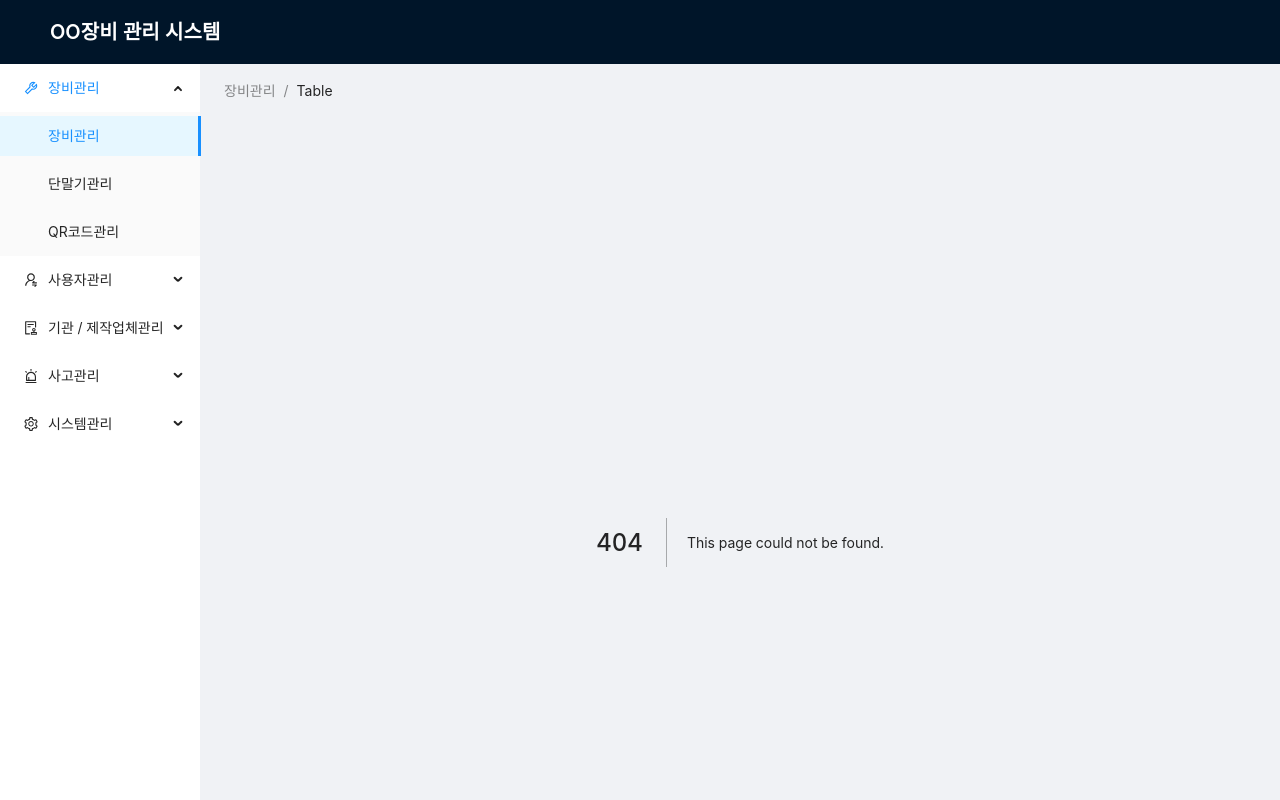
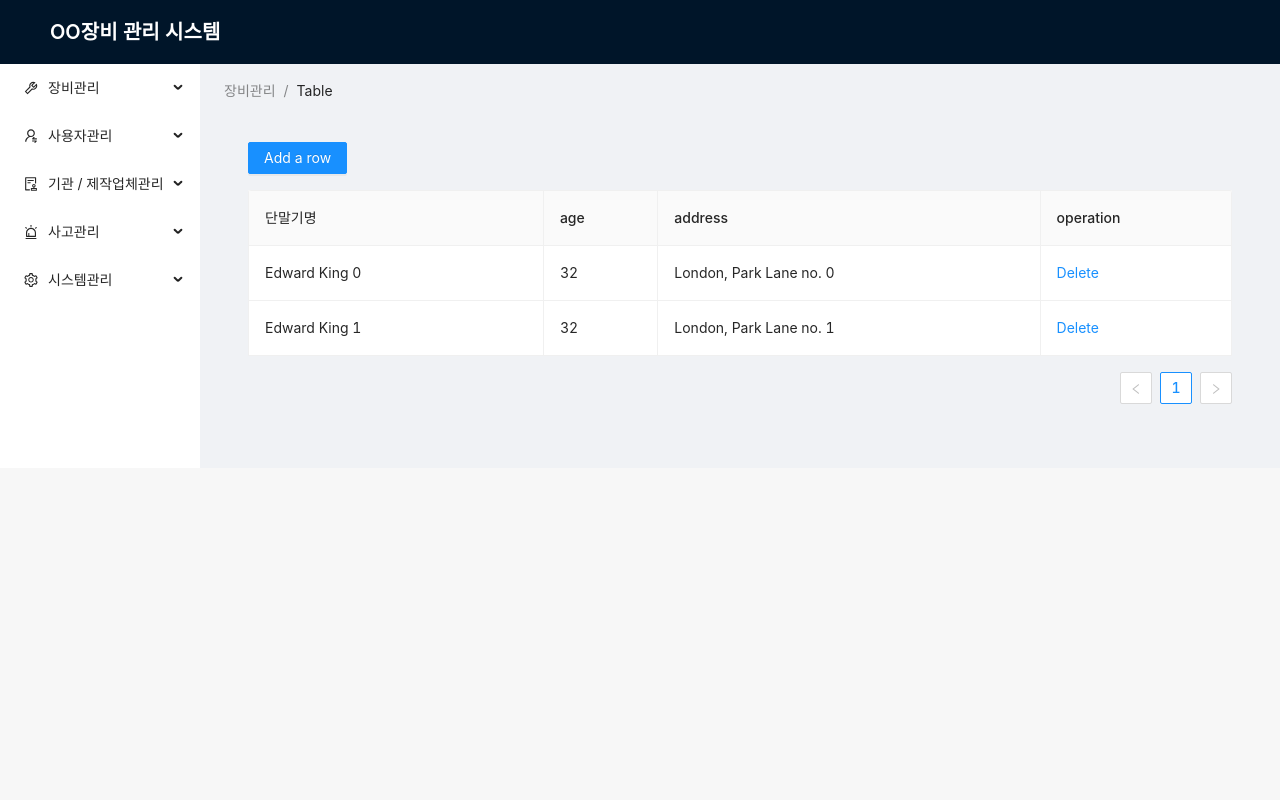
Before and after one commit to darkbright/personDB, a Next.js app in the folder em/: page /equipment/terminal in a window 1280 px wide. Before the commit this address had no page. Shown: the top 800 px of the page. Built offline with nearby package versions, Linux system fonts and the light colour scheme.

Commit message:
메뉴 클릭시 이동 구현

```diff
--- a/em/components/layout.tsx
+++ b/em/components/layout.tsx
@@ -1,6 +1,7 @@
  import { ToolOutlined, UserSwitchOutlined, AuditOutlined, AlertOutlined, SettingOutlined } from '@ant-design/icons';
  import { Breadcrumb, Layout, Menu, Typography} from 'antd';
  import React from 'react';
+ import Router from 'next/router';
 
  const { Header, Content, Sider } = Layout;
  const { Text } = Typography;
@@ -21,48 +22,48 @@
  });
  const itemsSide = [
    {
-     key: "sub1",
+     key: "equipment",
      icon: React.createElement(ToolOutlined),
      label: '장비관리',
      children: [
-       {key: '01', label: '장비관리'},
-       {key: '02', label: '단말기관리'},
-       {key: '03', label: 'QR코드관리'},
+       {key: 'equipment', label: '장비관리'},
+       {key: 'terminal', label: '단말기관리'},
+       {key: 'qrcode', label: 'QR코드관리'},
      ]
    },
    {
-     key: "sub2",
+     key: "user",
      icon: React.createElement(UserSwitchOutlined),
      label: '사용자관리',
      children: [
-       {key: '11', label: '관리자'},
-       {key: '12', label: '사용자관리'},
-       {key: '13', label: '권한관리'},
+       {key: 'admin', label: '관리자'},
+       {key: 'user', label: '사용자관리'},
+       {key: 'authority', label: '권한관리'},
      ]
    },
    {
-    key: "sub3",
+    key: "organization",
     icon: React.createElement(AuditOutlined),
     label: '기관 / 제작업체관리',
     children: [
-      {key: '21', label: '기관'},
-      {key: '22', label: '제작업체관리'},
+      {key: 'organization', label: '기관'},
+      {key: 'vendor', label: '제작업체관리'},
     ]
   },
   {
-    key: "sub4",
+    key: "accident",
     icon: React.createElement(AlertOutlined),
     label: '사고관리',
     children: [
-      {key: '31', label: '사고관리'},
+      {key: 'accident', label: '사고관리'},
     ]
   },
   {
-    key: "sub5",
+    key: "system",
     icon: React.createElement(SettingOutlined),
     label: '시스템관리',
     children: [
-      {key: '41', label: '시스템관리'},
+      {key: 'system', label: '시스템관리'},
     ]
   },
  ]
@@ -85,6 +86,10 @@
              borderRight: 0,
            }}
            items={itemsSide}
+           onClick={({keyPath})=>{
+            const pathname = '/' + keyPath[1] + '/' + keyPath[0];
+            Router.push({pathname})
+          }}
         />
        </Sider>
        <Layout
--- a/em/pages/table.tsx
+++ b/em/pages/equipment/terminal.tsx
@@ -134,7 +134,7 @@ const App: React.FC = () => {
 
   const defaultColumns: (ColumnTypes[number] & { editable?: boolean; dataIndex: string })[] = [
     {
-      title: 'name',
+      title: '단말기명',
       dataIndex: 'name',
       width: '30%',
       editable: true,
```
